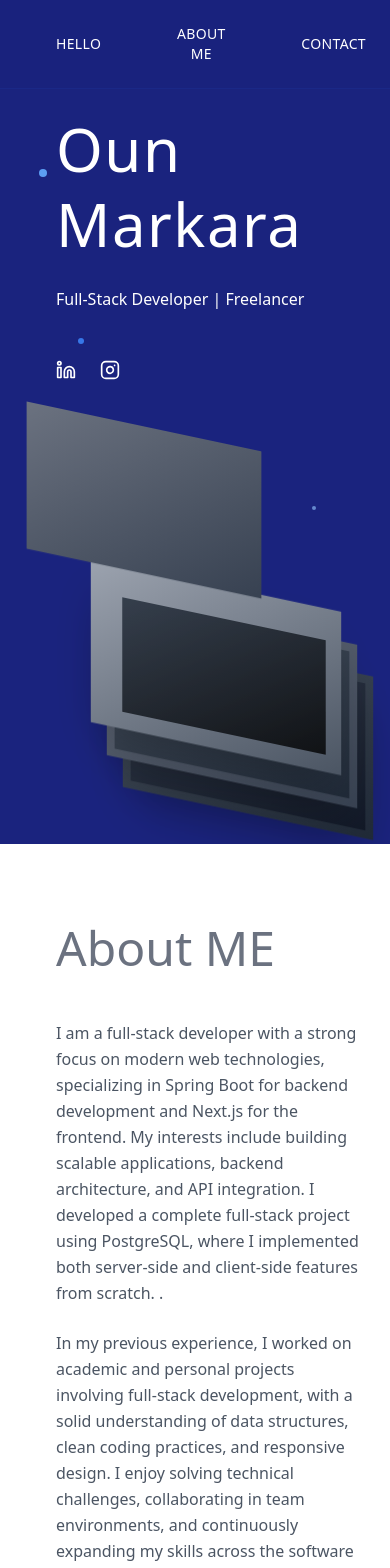
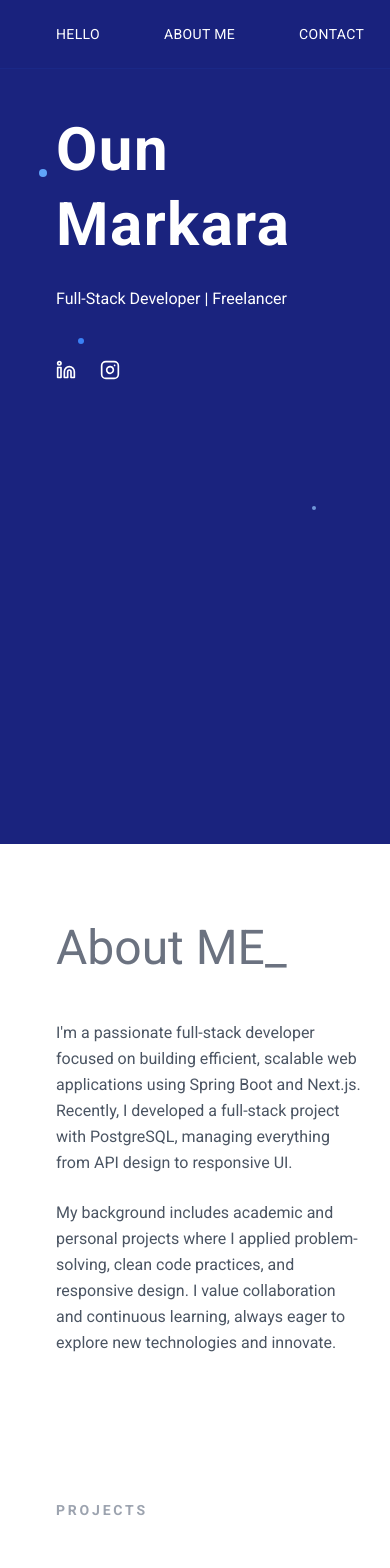
Before and after one commit to ounmarkara/portfolio, a Next.js app: page / in a window 390 px wide. Shown: the top 1568 px of the page. Built offline with nearby package versions, Linux system fonts and the light colour scheme.

Commit message:
modify font

```diff
--- a/app/layout.tsx
+++ b/app/layout.tsx
@@ -1,5 +1,15 @@
 import type { Metadata } from 'next'
 import './globals.css'
+
+// Import Roboto font
+import { Roboto } from 'next/font/google'
+
+// Load Roboto with weights you want
+const roboto = Roboto({
+  subsets: ['latin'],
+  weight: ['300', '400', '500', '700'],
+  variable: '--font-roboto',
+})
 
 export const metadata: Metadata = {
   title: 'v0 App',
@@ -14,7 +24,9 @@ export default function RootLayout({
 }>) {
   return (
     <html lang="en">
-      <body>{children}</body>
+      <body className={`${roboto.variable} font-roboto`}>
+        {children}
+      </body>
     </html>
   )
 }
--- a/app/page.tsx
+++ b/app/page.tsx
@@ -3,6 +3,8 @@
 import Link from "next/link"
 import { Linkedin, Instagram } from "lucide-react"
 import { useEffect, useState } from "react"
+import TypewriterHeading from "@/components/TypewriterHeading"
+import ProgrammerCard from "@/components/ProgrammerCard"
 
 export default function Portfolio() {
   const [scrollY, setScrollY] = useState(0)
@@ -119,7 +121,7 @@ export default function Portfolio() {
                 isVisible ? "translate-x-0 opacity-100" : "-translate-x-8 opacity-0"
               }`}
             >
-              <h1 className="text-6xl lg:text-7xl font-light tracking-wide leading-tight hover:text-blue-100 transition-colors duration-500">
+              <h1 className="text-6xl lg:text-7xl font-bold tracking-wide leading-tight hover:text-blue-100 transition-colors duration-500">
                 Oun Markara
               </h1>
               <div className="text-base text-white leading-relaxed max-w-2xl space-y-1">
@@ -165,34 +167,7 @@ export default function Portfolio() {
                 }}
               >
                 {/* Stack of laptops in isometric view with hover animation */}
-                <div className="absolute inset-0 hover:scale-105 transition-transform duration-500 cursor-pointer group">
-                  {/* Bottom laptop */}
-                  <div
-                    className="absolute bottom-0 right-8 w-64 h-40 bg-gradient-to-br from-gray-600 to-gray-800 transform rotate-12 skew-x-12 rounded-lg shadow-2xl group-hover:shadow-3xl transition-all duration-500 animate-float"
-                    style={{ animationDelay: "0s" }}
-                  ></div>
-                  <div className="absolute bottom-2 right-10 w-60 h-36 bg-gradient-to-br from-gray-700 to-gray-900 transform rotate-12 skew-x-12 rounded-lg"></div>
-
-                  {/* Middle laptop */}
-                  <div
-                    className="absolute bottom-8 right-12 w-64 h-40 bg-gradient-to-br from-gray-500 to-gray-700 transform rotate-12 skew-x-12 rounded-lg shadow-2xl group-hover:shadow-3xl transition-all duration-500 animate-float"
-                    style={{ animationDelay: "0.5s" }}
-                  ></div>
-                  <div className="absolute bottom-10 right-14 w-60 h-36 bg-gradient-to-br from-gray-600 to-gray-800 transform rotate-12 skew-x-12 rounded-lg"></div>
-
-                  {/* Top laptop */}
-                  <div
-                    className="absolute bottom-16 right-16 w-64 h-40 bg-gradient-to-br from-gray-400 to-gray-600 transform rotate-12 skew-x-12 rounded-lg shadow-2xl group-hover:shadow-3xl transition-all duration-500 animate-float"
-                    style={{ animationDelay: "1s" }}
-                  ></div>
-                  <div className="absolute bottom-18 right-18 w-60 h-36 bg-gradient-to-br from-gray-500 to-gray-700 transform rotate-12 skew-x-12 rounded-lg"></div>
-
-                  {/* Keyboard details */}
-                  <div className="absolute bottom-20 right-20 w-52 h-28 bg-gradient-to-br from-gray-800 to-black transform rotate-12 skew-x-12 rounded-md opacity-80 group-hover:opacity-90 transition-opacity duration-500"></div>
-
-                  {/* Glowing effect */}
-                  <div className="absolute bottom-16 right-16 w-64 h-40 bg-blue-400 transform rotate-12 skew-x-12 rounded-lg opacity-0 group-hover:opacity-10 transition-opacity duration-500 blur-xl"></div>
-                </div>
+                {/* <ProgrammerCard/> */}
               </div>
             </div>
           </div>
@@ -202,33 +177,28 @@ export default function Portfolio() {
       {/* About Section */}
      <section id="about" className="container mx-auto px-6 py-20">
   <div className="max-w-4xl ml-8">
-          <h2 className="text-5xl font-light text-gray-500 mb-12 hover:text-gray-700 transition-colors duration-500">
-            About ME
-          </h2>
+    <TypewriterHeading
+      text="About ME_"
+      className="text-5xl font-normal text-gray-500 mb-12 hover:text-gray-700 transition-colors duration-500"
+    />
     <div className="space-y-6 text-gray-600 leading-relaxed text-base">
       <p className="hover:text-gray-800 transition-colors duration-300 cursor-default">
-              I am a full-stack developer with a strong focus on modern web technologies, specializing in Spring Boot
-              for backend development and Next.js for the frontend. My interests include building scalable applications,
-              backend architecture, and API integration. I developed a complete full-stack project using PostgreSQL,
-              where I implemented both server-side and client-side features from scratch.{" "}
-              .
+        I'm a passionate full-stack developer focused on building efficient, scalable web applications using Spring Boot and Next.js. Recently, I developed a full-stack project with PostgreSQL, managing everything from API design to responsive UI.
       </p>
       <p className="hover:text-gray-800 transition-colors duration-300 cursor-default">
-              In my previous experience, I worked on academic and personal projects involving full-stack development,
-               with a solid understanding of data structures, clean coding practices, and responsive design. I enjoy
-               solving technical challenges, collaborating in team environments, and continuously expanding my skills
-                across the software development stack. I am always open to learning new technologies and contributing
-                to innovative projects.
+        My background includes academic and personal projects where I applied problem-solving, clean code practices, and responsive design. I value collaboration and continuous learning, always eager to explore new technologies and innovate.
       </p>
+
     </div>
   </div>
 </section>
 
+
       {/* Projects Section */}
-      <section className="container mx-auto px-6 py-16">
-        <div className="max-w-4xl ml-8 py-16">
-          <h2 className="text-sm font-normal text-gray-400 tracking-[0.2em] mb-16">PROJECTS</h2>
-          <div className="space-y-16">
+      <section className="container mx-auto px-6 py-8">
+        <div className="max-w-4xl ml-8 py-8">
+          <h2 className="text-sm font-bold text-gray-400 tracking-[0.2em] mb-16">PROJECTS</h2>
+          <div>
             {/* Project 1 */}
             <div className="flex gap-8 group hover:bg-gray-50 p-4 rounded-lg transition-all duration-300 -ml-4">
               <div className="flex flex-col items-center pt-1">
@@ -237,7 +207,7 @@ export default function Portfolio() {
               </div>
               <div className="flex-1 pb-8">
                 <h3 className="text-blue-600 font-normal text-base mb-3 tracking-wide group-hover:text-blue-700 transition-colors duration-300">
-                  kSHRD: Lumnov - Rental Community Platform
+                  kSHRD: LUMNOV - RENTAL COMMUNITY PLATFORM
                 </h3>
                 <p className="text-sm text-gray-400 mb-4 tracking-wide">2025.04 - 2025.06</p>
                 <p className="text-gray-600 leading-relaxed text-base group-hover:text-gray-700 transition-colors duration-300">
@@ -253,7 +223,7 @@ export default function Portfolio() {
               </div>
               <div className="flex-1 pb-8">
                 <h3 className="text-blue-600 font-normal text-base mb-3 tracking-wide group-hover:text-blue-700 transition-colors duration-300">
-                  ISTAD: Eazy Found - Service Listing Website
+                  ISTAD:  EAZY FOUND - SERVICE LISTING WEBSITE
                 </h3>
                 <p className="text-sm text-gray-400 mb-4 tracking-wide">2024.09 - 2024.10</p>
                 <p className="text-gray-600 leading-relaxed text-base group-hover:text-gray-700 transition-colors duration-300">
@@ -264,9 +234,9 @@ export default function Portfolio() {
         </div>
 
          <div className="max-w-4xl ml-8">
-          <h2 className="text-sm font-normal text-gray-400 tracking-[0.2em] mb-16">Education</h2>
+          <h2 className="text-sm font-bold text-gray-400 tracking-[0.2em] mb-16">EDUCATION</h2>
 
-          <div className="space-y-16">
+          <div>
             {/* Project 1 */}
             <div className="flex gap-8 group hover:bg-gray-50 p-4 rounded-lg transition-all duration-300 -ml-4">
               <div className="flex flex-col items-center pt-1">
@@ -275,7 +245,7 @@ export default function Portfolio() {
               </div>
               <div className="flex-1 pb-8">
                 <h3 className="text-blue-600 font-normal text-base mb-3 tracking-wide group-hover:text-blue-700 transition-colors duration-300">
-                  Korea Software HRD Center
+                  KOREA SOFTWARE HRD CENTER
                 </h3>
                 <p className="text-sm text-gray-400 mb-4 tracking-wide">2025.04 - 2025.06</p>
                 <p className="text-gray-600 leading-relaxed text-base group-hover:text-gray-700 transition-colors duration-300">
@@ -291,7 +261,7 @@ export default function Portfolio() {
               </div>
               <div className="flex-1 pb-8">
                 <h3 className="text-blue-600 font-normal text-base mb-3 tracking-wide group-hover:text-blue-700 transition-colors duration-300">
-                  Institute of Science and Technology Advanced Development - ISTAD
+                  INSTITUTE OF SCIENCE AND TECHNOLOGY ADVANCED DEVELOPMENT -ISTAD
                 </h3>
                 <p className="text-sm text-gray-400 mb-4 tracking-wide">2024.08 - 2024.10</p>
                 <p className="text-gray-600 leading-relaxed text-base group-hover:text-gray-700 transition-colors duration-300">
@@ -306,7 +276,7 @@ export default function Portfolio() {
               </div>
               <div className="flex-1 pb-8">
                 <h3 className="text-blue-600 font-normal text-base mb-3 tracking-wide group-hover:text-blue-700 transition-colors duration-300">
-                  RUPP - Royal University of Phnom Penh
+                  RUPP -ROYAL UNIVERSITY OF PHNOM PENH
                 </h3>
                 <p className="text-sm text-gray-400 mb-4 tracking-wide">2021 - 2024</p>
                 <p className="text-gray-600 leading-relaxed text-base group-hover:text-gray-700 transition-colors duration-300">
@@ -323,7 +293,7 @@ export default function Portfolio() {
       <section id="contact" className="bg-gradient-to-r from-[#1a237e] via-purple-600 to-pink-500 py-20 text-white">
         <div className="container mx-auto px-6">
           <div className="max-w-4xl ml-8">
-            <h2 className="text-5xl font-light mb-16 tracking-wide">Get in touch_</h2>
+            <TypewriterHeading text="Get in touch_" className="text-5xl font-light mb-16 tracking-wide"></TypewriterHeading>
 
             <div className="space-y-8 text-lg">
               <div className="flex items-center space-x-4">
--- /dev/null
+++ b/components/ProgrammerCard.tsx
@@ -0,0 +1,44 @@
+import React from "react";
+
+export default function ProgrammerCard() {
+  return (
+    <div className="relative w-full h-[400px] flex items-center justify-center bg-blue-100 rounded-xl overflow-hidden">
+      {/* Programmer Avatar */}
+      <div className="relative w-48 h-64 bg-white rounded-xl shadow-lg flex flex-col items-center p-4">
+        {/* Head */}
+        <div className="w-20 h-20 bg-[#f1c27d] rounded-full mt-2 relative z-10"></div>
+
+        {/* Hair */}
+        <div className="absolute top-2 w-20 h-12 bg-[#3b2e2a] rounded-t-full z-20"></div>
+
+        {/* Glasses */}
+        <div className="absolute top-10 flex gap-2 z-30">
+          <div className="w-5 h-3 border-2 border-black rounded-sm bg-white"></div>
+          <div className="w-5 h-3 border-2 border-black rounded-sm bg-white"></div>
+        </div>
+
+        {/* Body */}
+        <div className="mt-4 w-24 h-32 bg-[#1f2937] rounded-xl"></div>
+
+        {/* Laptop */}
+        <div className="absolute bottom-4 w-36 h-24 bg-white rounded-md shadow-md flex items-center justify-center z-40">
+          <div className="w-6 h-6 bg-yellow-500 rounded-full"></div>
+        </div>
+      </div>
+
+      {/* Floating Tech Tags */}
+      <span className="absolute top-10 left-10 bg-yellow-400 text-white px-3 py-1 text-sm rounded shadow-md animate-pulse">
+        &lt;/&gt;
+      </span>
+      <span className="absolute top-24 right-16 bg-purple-500 text-white px-3 py-1 text-sm rounded shadow-md animate-bounce">
+        CSS
+      </span>
+      <span className="absolute bottom-10 left-16 bg-red-500 text-white px-3 py-1 text-sm rounded shadow-md animate-ping">
+        {"{ }"}
+      </span>
+      <span className="absolute bottom-12 right-10 bg-green-500 text-white px-3 py-1 text-sm rounded shadow-md animate-pulse">
+        JAVA
+      </span>
+    </div>
+  );
+}
--- /dev/null
+++ b/components/TypewriterHeading.tsx
@@ -0,0 +1,33 @@
+"use client"
+
+import { useEffect, useState } from "react"
+
+export default function TypewriterHeading({
+  text,
+  className = "",
+  speed = 70,
+}: {
+  text: string
+  className?: string
+  speed?: number
+}) {
+  const [displayed, setDisplayed] = useState("")
+  const [index, setIndex] = useState(0)
+
+  useEffect(() => {
+    if (index < text.length) {
+      const timeout = setTimeout(() => {
+        setDisplayed((prev) => prev + text.charAt(index))
+        setIndex(index + 1)
+      }, speed)
+      return () => clearTimeout(timeout)
+    }
+  }, [index, text, speed])
+
+  return (
+    <h2 className={`${className}`}>
+      {displayed}
+      <span className="inline-block animate-caret w-[1ch]">&nbsp;</span>
+    </h2>
+  )
+}
--- a/package.json
+++ b/package.json
@@ -66,5 +66,6 @@
     "postcss": "^8.5",
     "tailwindcss": "^3.4.17",
     "typescript": "^5.8.3"
-  }
+  },
+  "packageManager": "pnpm@10.10.0+sha512.d615db246fe70f25dcfea6d8d73dee782ce23e2245e3c4f6f888249fb568149318637dca73c2c5c8ef2a4ca0d5657fb9567188bfab47f566d1ee6ce987815c39"
 }
--- a/tailwind.config.ts
+++ b/tailwind.config.ts
@@ -1,6 +1,4 @@
 import type { Config } from "tailwindcss";
-
-// all in fixtures is set to tailwind v3 as interims solutions
 
 const config: Config = {
   darkMode: ["class"],
@@ -64,6 +62,10 @@ const config: Config = {
           ring: 'hsl(var(--sidebar-ring))'
         }
       },
+      fontFamily: {
+        roboto: ['var(--font-roboto)', 'Roboto', 'sans-serif'],
+        mono: ['ui-monospace', 'SFMono-Regular', 'Menlo', 'monospace'],
+      },
       borderRadius: {
         lg: 'var(--radius)',
         md: 'calc(var(--radius) - 2px)',
@@ -71,20 +73,12 @@ const config: Config = {
       },
       keyframes: {
         'accordion-down': {
-  				from: {
-  					height: '0'
-  				},
-  				to: {
-  					height: 'var(--radix-accordion-content-height)'
-  				}
+          from: { height: '0' },
+          to: { height: 'var(--radix-accordion-content-height)' }
         },
         'accordion-up': {
-  				from: {
-  					height: 'var(--radix-accordion-content-height)'
-  				},
-  				to: {
-  					height: '0'
-  				}
+          from: { height: 'var(--radix-accordion-content-height)' },
+          to: { height: '0' }
         }
       },
       animation: {
@@ -95,4 +89,5 @@ const config: Config = {
   },
   plugins: [require("tailwindcss-animate")],
 };
+
 export default config;
```
Also changed, not shown: 1 other file (tests, documents, lock files or other folders). Lines whose indentation alone changed are shown as unchanged.
